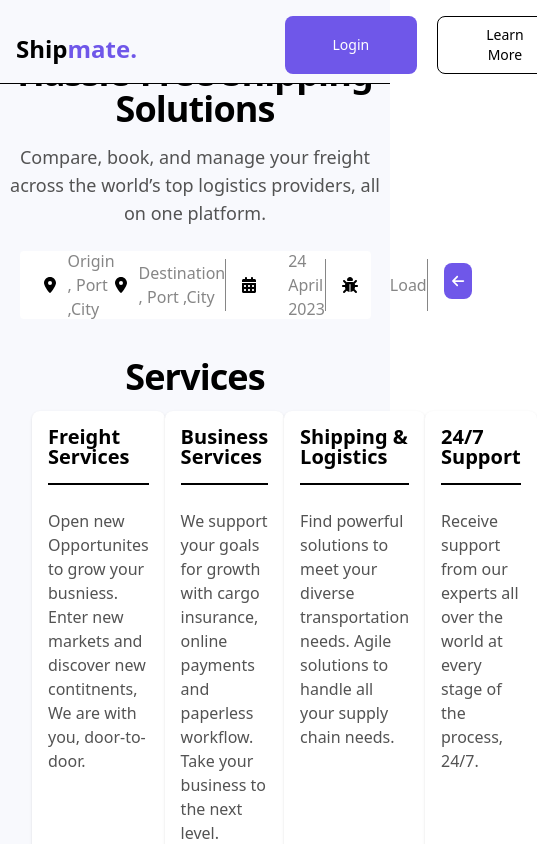
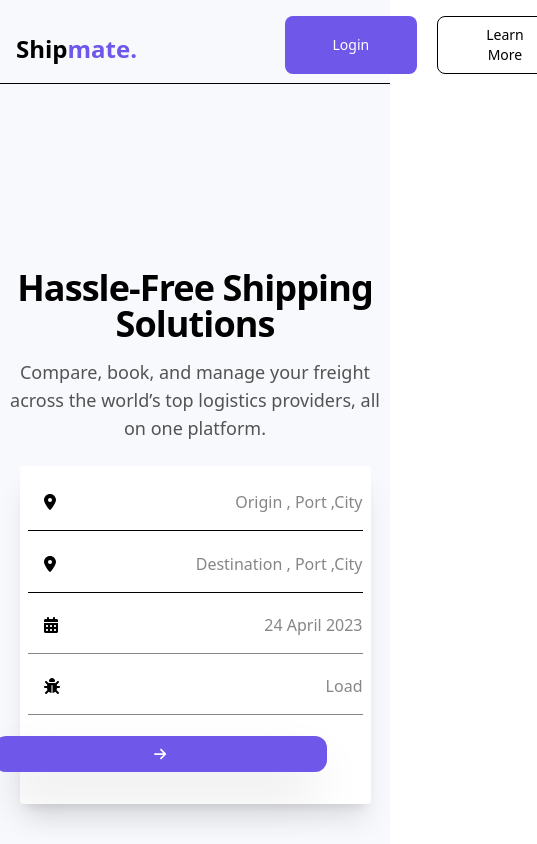
Before and after one commit to M-A-N-I-K/shipmate, a React (Vite) app: page / in a window 390 px wide. Shown: the top 844 px of the page, 537 px wide, since content can reach past the window. Built offline with nearby package versions, Linux system fonts and the light colour scheme.

Commit message:
Responsiveness added for mobile except in navbar

```diff
--- a/src/Components/searchForm.jsx
+++ b/src/Components/searchForm.jsx
@@ -4,11 +4,11 @@ import {
 	faLocationDot,
 	faCalendarDays,
 	faBug,
-	faArrowLeft,
+	faArrowRight,
 } from "@fortawesome/free-solid-svg-icons";
 const searchForm = () => {
 	return (
-		<div className="flex flex-col justify-center h-[90vh]">
+		<div className="flex flex-col justify-center h-[230vh] md:h-[90vh]">
 			<div>
 				<h1 className="mb-4 text-4xl text-center font-bold leading-none tracking-tight text-black md:text-5xl lg:text-4xl  hover:underline hover:decoration-blue">
 					Hassle-Free Shipping Solutions
@@ -18,38 +18,38 @@ const searchForm = () => {
 					logistics providers, all on one platform.
 				</p>
 			</div>
-			<div className="w-[90vw] h-[8vh] p-2 flex justify-between content-center self-center rounded bg-white">
-				<div className="flex justify-between items-center">
-					<span className="pl-4">
+			<div className="w-[90vw]  h-[40vh] md:h-[8vh] p-2 flex flex-col md:flex-row justify-between content-center self-center shadow-xl rounded bg-white">
+				<div className="flex justify-between items-center border-b-[1px] md:border-b-0">
+					<span className="p-4 md:p-0 md:pl-4">
 						<FontAwesomeIcon icon={faLocationDot} className="mr-3" />
 					</span>
 					<span className="text-lightGray">Origin , Port ,City</span>
 				</div>
-				<div className="flex justify-between items-center">
-					<span>
+				<div className="flex justify-between items-center border-b-[1px] md:border-b-0">
+					<span className="p-4 md:p-0">
 						<FontAwesomeIcon icon={faLocationDot} className="mr-3" />
 					</span>
 					<span className="text-lightGray">Destination , Port ,City</span>
 				</div>
-				<div className="flex justify-between border-l-[1px] border-lightGray hover:border-blue items-center">
-					<span className="p-4">
+				<div className="flex justify-between items-center border-b-[1px] md:border-l-[1px] md:border-b-0 border-lightGray hover:border-blue ">
+					<span className="p-4 md:p-0 md:pl-4">
 						<FontAwesomeIcon icon={faCalendarDays} />
 					</span>
 					<span className="text-lightGray pl-4">24 April 2023</span>
 				</div>
-				<div className="flex justify-between border-l-[1px] border-lightGray hover:border-blue items-center">
-					<span className="p-4">
+				<div className="flex justify-between items-center border-b-[1px] md:border-l-[1px] md:border-b-0 border-lightGray hover:border-blue">
+					<span className="p-4 md:p-0 md:pl-4">
 						<FontAwesomeIcon icon={faBug} />
 					</span>
 					<span className="text-lightGray pl-4">Load</span>
 				</div>
-				<div className="flex justify-between border-l-[1px] border-lightGray hover:border-blue items-center">
+				<div className="flex justify-between md:border-l-[1px] border-lightGray hover:border-blue self-end md:self-auto items-center">
 					<span className="p-4">
 						<button
 							type="button"
-							className="text-white bg-blue focus:ring-4 focus:outline-none font-medium rounded-lg text-sm px-2 py-2 gap-x-2 text-center mr-5 mb-2 md:mr-0"
+							className="text-white bg-blue focus:ring-4 focus:outline-none font-medium rounded-xl shadow-2xl  text-sm px-40 md:px-2 py-2 gap-x-2 text-center mr-5 mb-2 md:mr-0"
 						>
-							<FontAwesomeIcon icon={faArrowLeft} />
+							<FontAwesomeIcon icon={faArrowRight} />
 						</button>
 					</span>
 				</div>
@@ -57,8 +57,8 @@ const searchForm = () => {
 			<h1 className="pt-10 mb-4 text-4xl text-center font-bold leading-none tracking-tight text-black md:text-5xl lg:text-4xl  hover:underline hover:decoration-blue">
 				Services
 			</h1>
-			<div className="flex justify-between px-[32px]">
-				<div className="w-[331px] max-w-md p-4 bg-white rounded-lg shadow sm:p-8">
+			<div className="flex flex-col md:flex-row justify-between px-[32px]">
+				<div className="w-[331px] mb-10 md:mb-0  max-w-md p-4 bg-white rounded-xl shadow-2xl  sm:p-8">
 					<div className="flex items-center justify-center mb-4">
 						<a
 							href="#"
@@ -78,7 +78,7 @@ const searchForm = () => {
 						</p>
 					</div>
 				</div>
-				<div className="w-[331px] max-w-md p-4 bg-white rounded-lg shadow sm:p-8">
+				<div className="w-[331px] mb-10 md:mb-0  max-w-md p-4 bg-white rounded-xl shadow-2xl  sm:p-8">
 					<div className="flex items-center justify-center mb-4">
 						<a
 							href="#"
@@ -98,7 +98,7 @@ const searchForm = () => {
 						</p>
 					</div>
 				</div>
-				<div className="w-[331px] max-w-md p-4 bg-white rounded-lg shadow sm:p-8">
+				<div className="w-[331px] mb-10 md:mb-0  max-w-md p-4 bg-white rounded-xl shadow-2xl sm:p-8">
 					<div className="flex items-center justify-center mb-4">
 						<a
 							href="#"
@@ -118,7 +118,7 @@ const searchForm = () => {
 						</p>
 					</div>
 				</div>
-				<div className="w-[331px] max-w-md p-4 bg-white rounded-lg shadow sm:p-8">
+				<div className="w-[331px] mb-10 md:mb-0  max-w-md p-4 bg-white rounded-xl shadow-2xl  sm:p-8">
 					<div className="flex items-center justify-center mb-4">
 						<a
 							href="#"
```
